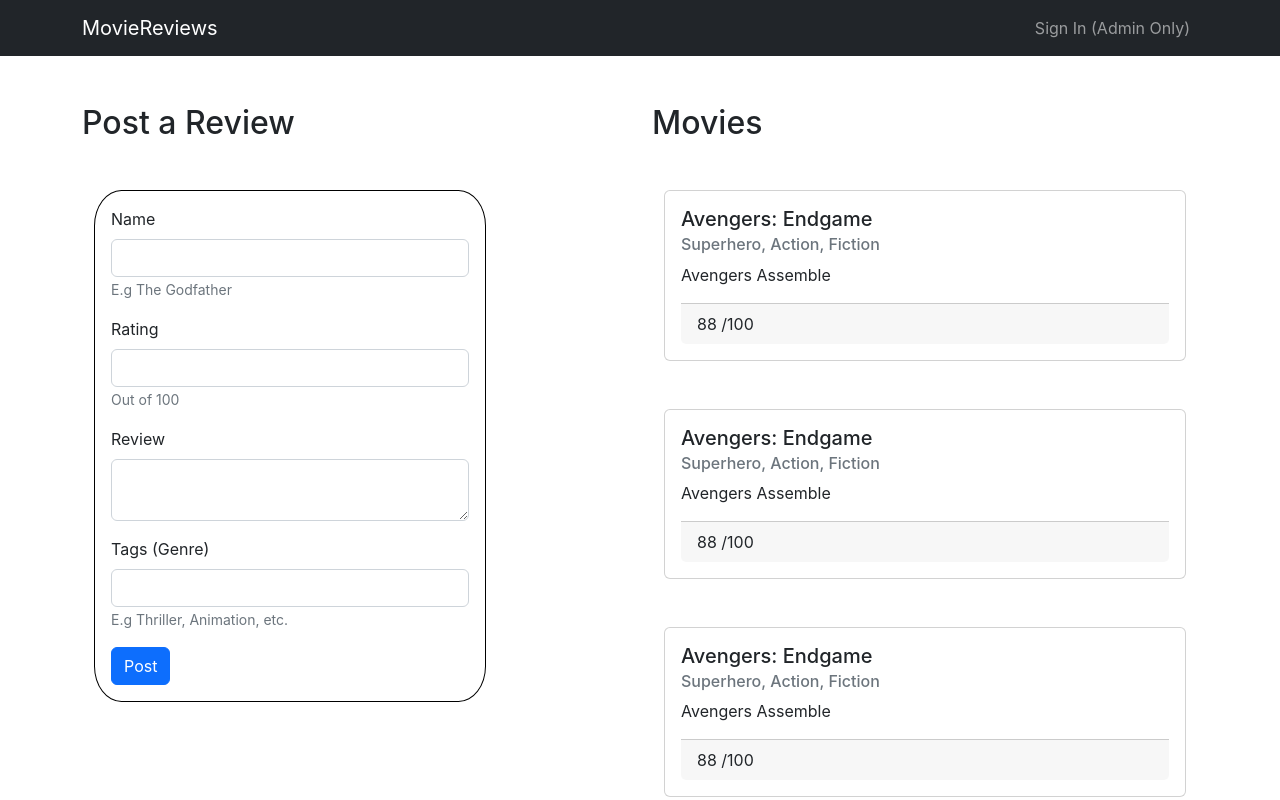
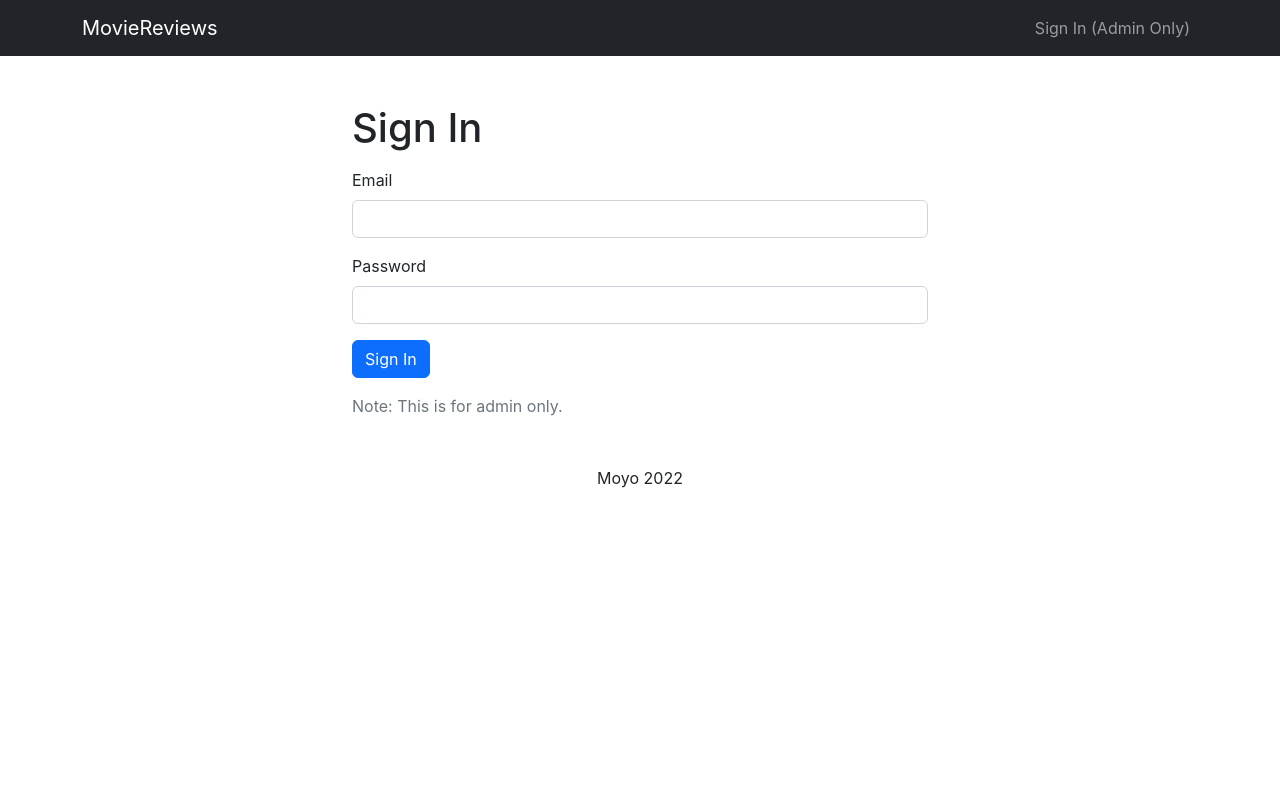
Before and after one commit to Moyosooreoluwa/Movie-Reviews, a React (Create React App) app in the folder movie-review-frontend/: page /signin in a window 1280 px wide. Shown: the top 800 px of the page. Built offline with nearby package versions, Linux system fonts and the light colour scheme.

Commit message:
6 - Signin Page

```diff
--- a/movie-review-frontend/package.json
+++ b/movie-review-frontend/package.json
@@ -10,6 +10,7 @@
     "react": "^18.2.0",
     "react-bootstrap": "^2.7.2",
     "react-dom": "^18.2.0",
+    "react-helmet-async": "^1.3.0",
     "react-router-bootstrap": "^0.26.2",
     "react-router-dom": "^6.8.1",
     "react-scripts": "5.0.1",
--- a/movie-review-frontend/src/App.js
+++ b/movie-review-frontend/src/App.js
@@ -3,42 +3,14 @@ import './App.css';
 import Navbar from 'react-bootstrap/Navbar';
 import Nav from 'react-bootstrap/Nav';
 import { LinkContainer } from 'react-router-bootstrap';
-import { BrowserRouter, Link } from 'react-router-dom';
-import Table from 'react-bootstrap/Table';
+import { BrowserRouter, Link, Routes } from 'react-router-dom';
 import Container from 'react-bootstrap/Container';
-import Row from 'react-bootstrap/Row';
-import Col from 'react-bootstrap/Col';
+import { Route } from 'react-router-dom';
 
-import PostReview from './Components/PostReview';
-import MovieList from './Components/MovieList';
+import SigninScreen from './screens/SigninScreen';
+import HomeScreen from './screens/HomeScreen';
 
 function App() {
-  const data = [
-    {
-      name: 'Avengers: Endgame',
-      rating: 88,
-      review: 'Avengers Assemble',
-      tags: 'Superhero, Action, Fiction',
-    },
-    {
-      name: 'Avengers: Endgame',
-      rating: 88,
-      review: 'Avengers Assemble',
-      tags: 'Superhero, Action, Fiction',
-    },
-    {
-      name: 'Avengers: Endgame',
-      rating: 88,
-      review: 'Avengers Assemble',
-      tags: 'Superhero, Action, Fiction',
-    },
-    {
-      name: 'Avengers: Endgame',
-      rating: 88,
-      review: 'Avengers Assemble',
-      tags: 'Superhero, Action, Fiction',
-    },
-  ];
   return (
     <BrowserRouter>
       <div>
@@ -60,29 +32,10 @@ function App() {
           </Navbar>
         </header>
         <main>
-          <Container>
-            <Row>
-              <Col>
-                <div className="mb-3">
-                  <h2>Post a Review</h2>
-                </div>
-                <PostReview />
-              </Col>
-              <Col>
-                <h2>Movies</h2>
-                <Container>
-                  {data.map((x) => (
-                    <MovieList
-                      name={x.name}
-                      rating={x.rating}
-                      tags={x.tags}
-                      review={x.review}
-                    />
-                  ))}
-                </Container>
-              </Col>
-            </Row>
-          </Container>
+          <Routes>
+            <Route path="/signin" element={<SigninScreen />} />
+            <Route path="/" element={<HomeScreen />} />
+          </Routes>
         </main>
 
         <footer className="mt-5">
--- a/movie-review-frontend/src/Components/MovieList.js
+++ b/movie-review-frontend/src/Components/MovieList.js
@@ -4,17 +4,13 @@ import Card from 'react-bootstrap/Card';
 
 export default function MovieList(props) {
   return (
-    <div className="mt-5">
     <Card key={props.name}>
       <Card.Body>
         <Card.Title>{props.name}</Card.Title>
-          <Card.Subtitle className="mb-2 text-muted">
-            {props.tags}
-          </Card.Subtitle>
+        <Card.Subtitle className="mb-2 text-muted">{props.tags}</Card.Subtitle>
         <Card.Text>{props.review}</Card.Text>
         <Card.Footer>{props.rating} /100</Card.Footer>
       </Card.Body>
     </Card>
-    </div>
   );
 }
--- a/movie-review-frontend/src/index.css
+++ b/movie-review-frontend/src/index.css
@@ -27,5 +27,6 @@ main {
   width: 75%;
 }
 
-.post-form {
+.small-container {
+  max-width: 600px;
 }
--- a/movie-review-frontend/src/index.js
+++ b/movie-review-frontend/src/index.js
@@ -4,11 +4,14 @@ import 'bootstrap/dist/css/bootstrap.min.css';
 import './index.css';
 import App from './App';
 import reportWebVitals from './reportWebVitals';
+import { HelmetProvider } from 'react-helmet-async';
 
 const root = ReactDOM.createRoot(document.getElementById('root'));
 root.render(
   <React.StrictMode>
-    <App />
+    <HelmetProvider>
+      <App />
+    </HelmetProvider>
   </React.StrictMode>
 );
 
--- /dev/null
+++ b/movie-review-frontend/src/screens/HomeScreen.js
@@ -0,0 +1,63 @@
+import React from 'react';
+import Col from 'react-bootstrap/Col';
+import Container from 'react-bootstrap/Container';
+import Row from 'react-bootstrap/Row';
+
+import MovieList from '../Components/MovieList';
+import PostReview from '../Components/PostReview';
+
+export default function HomeScreen() {
+  const data = [
+    {
+      name: 'Avengers: Endgame1',
+      rating: 88,
+      review: 'Avengers Assemble',
+      tags: 'Superhero, Action, Fiction',
+    },
+    {
+      name: 'Avengers: Endgame2',
+      rating: 88,
+      review: 'Avengers Assemble',
+      tags: 'Superhero, Action, Fiction',
+    },
+    {
+      name: 'Avengers: Endgame3',
+      rating: 88,
+      review: 'Avengers Assemble',
+      tags: 'Superhero, Action, Fiction',
+    },
+    {
+      name: 'Avengers: Endgame4',
+      rating: 88,
+      review: 'Avengers Assemble',
+      tags: 'Superhero, Action, Fiction',
+    },
+  ];
+  return (
+    <Container>
+      <Row>
+        <Col>
+          <div className="mb-3">
+            <h2>Post a Review</h2>
+          </div>
+          <PostReview />
+        </Col>
+        <Col>
+          <h2>Movies</h2>
+          <Container>
+            {data.map((x) => (
+              <div key={x.name} className="mt-5">
+                <MovieList
+                  name={x.name}
+                  rating={x.rating}
+                  tags={x.tags}
+                  review={x.review}
+                />
+              </div>
+            ))}
+          </Container>
+        </Col>
+      </Row>
+    </Container>
+  );
+}
--- /dev/null
+++ b/movie-review-frontend/src/screens/SigninScreen.js
@@ -0,0 +1,79 @@
+import { Link, useLocation, useNavigate } from 'react-router-dom';
+import { Helmet } from 'react-helmet-async';
+import Button from 'react-bootstrap/Button';
+import Container from 'react-bootstrap/Container';
+import Form from 'react-bootstrap/Form';
+// import axios from 'axios';
+import { useContext, useEffect, useState } from 'react';
+// import { Store } from '../store/store';
+// import { toast } from 'react-toastify';
+// import { getError } from '../utils';
+
+const SigninScreen = () => {
+  // const navigate = useNavigate();
+  // const { search } = useLocation();
+  // const redirectInUrl = new URLSearchParams(search).get('redirect');
+  // const redirect = redirectInUrl ? redirectInUrl : '/';
+
+  // const [email, setEmail] = useState('');
+  // const [password, setPassword] = useState('');
+
+  // const { state, dispatch: ctxDispatch } = useContext(Store);
+  // const { userInfo } = state;
+
+  // const submitHandler = async (e) => {
+  //   e.preventDefault();
+  //   try {
+  //     const { data } = await axios.post('/api/users/signin', {
+  //       email,
+  //       password,
+  //     });
+  //     ctxDispatch({ type: 'USER_SIGNIN', payload: data });
+  //     localStorage.setItem('userInfo', JSON.stringify(data));
+  //     navigate(redirect || '/');
+  //   } catch (err) {
+  //     toast.error(getError(err));
+  //   }
+  // };
+  // useEffect(() => {
+  //   if (userInfo) {
+  //     navigate(redirect);
+  //   }
+  // }, [navigate, redirect, userInfo]);
+  return (
+    <Container className="small-container">
+      <Helmet>
+        <title>MovieReviews - Sign In</title>
+      </Helmet>
+      <h1 className="my-3">Sign In</h1>
+      <Form
+      // onSubmit={submitHandler}
+      >
+        <Form.Group className="mb-3" controlId="email">
+          <Form.Label>Email</Form.Label>
+          <Form.Control
+            type="email"
+            required
+            // onChange={(e) => setEmail(e.target.value)}
+          />
+        </Form.Group>
+        <Form.Group className="mb-3" controlId="password">
+          <Form.Label>Password</Form.Label>
+          <Form.Control
+            type="password"
+            required
+            // onChange={(e) => setPassword(e.target.value)}
+          />
+        </Form.Group>
+        <div className="'mb-3">
+          <Button type="submit">Sign In</Button>
+        </div>
+        <div className="mb-3" style={{ margin: '1rem 0 1rem 0' }}>
+          <p className="text-muted">Note: This is for admin only.</p>
+        </div>
+      </Form>
+    </Container>
+  );
+};
+
+export default SigninScreen;
```
Also changed, not shown: 2 other files (tests, documents, lock files or other folders). Lines whose indentation alone changed are shown as unchanged.
